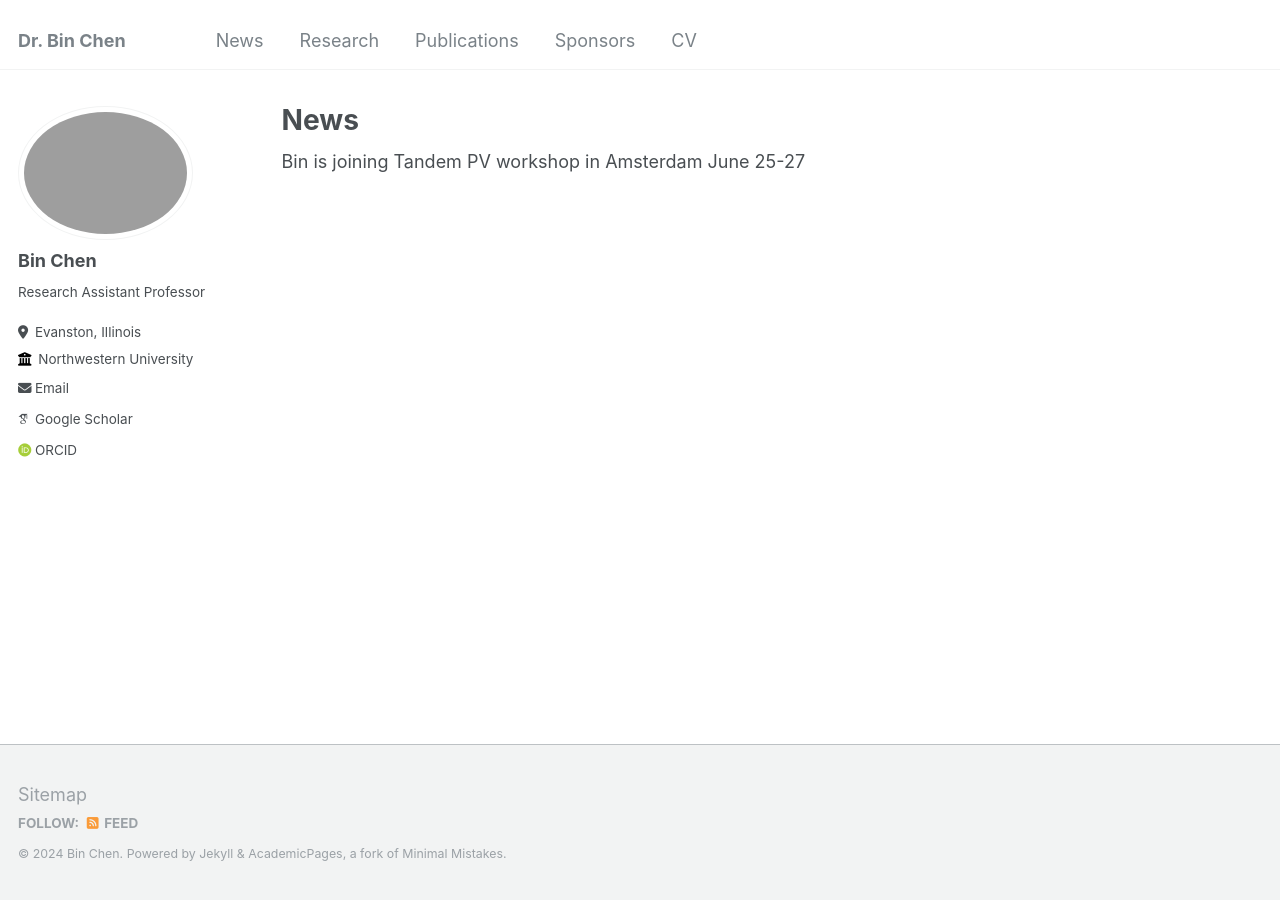
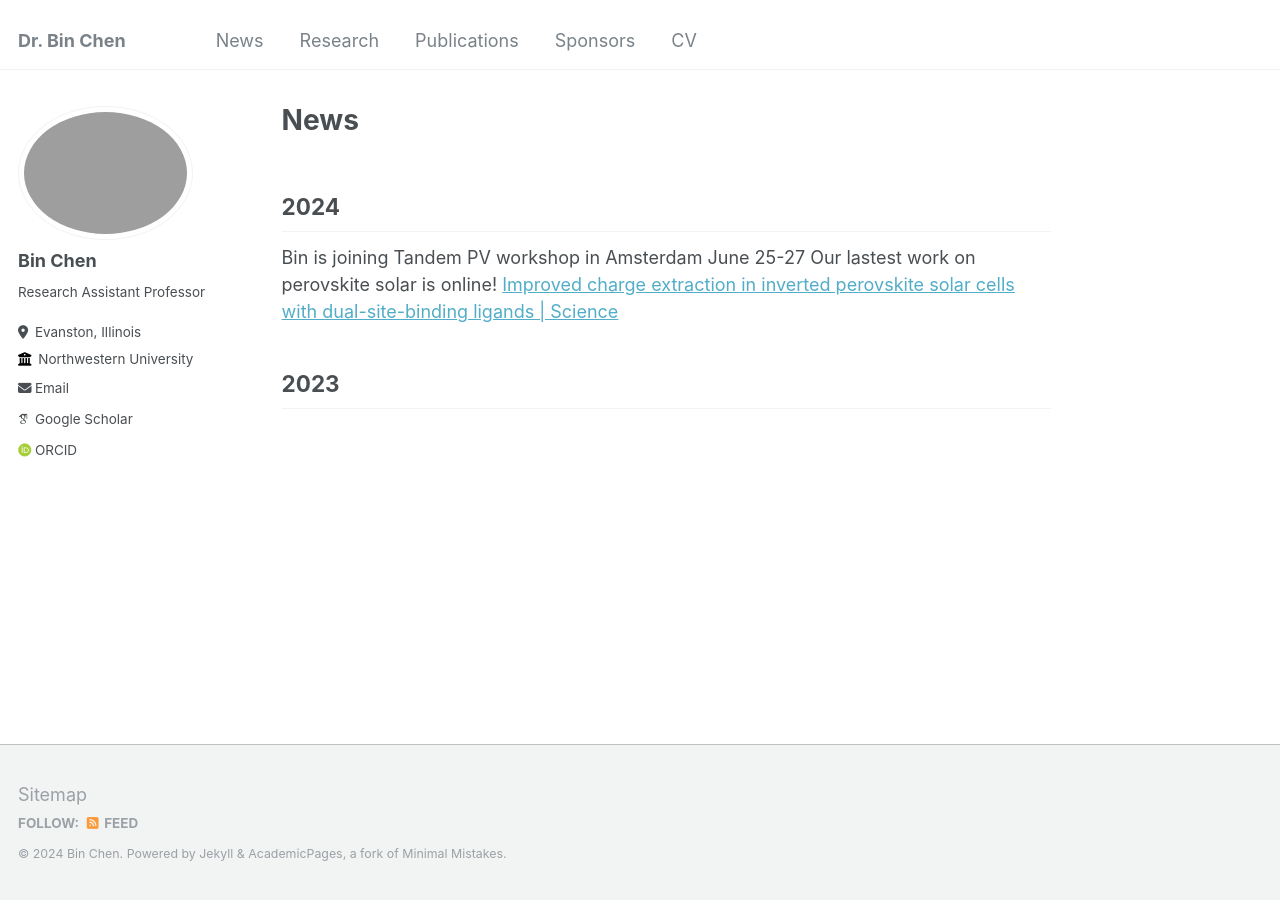
Before and after one commit to chenbinzero/chenbinzero.github.io, a Jekyll site: the page built from _pages/news.md, in a window 1280 px wide. Built offline with Jekyll 4.4.1, drawn with Linux system fonts in a browser that asks for light colours; some web fonts are replaced.

Commit message:
added the news

```diff
--- a/_pages/news.md
+++ b/_pages/news.md
@@ -7,5 +7,8 @@ author_profile: true
 #  - /news.md
 ---
 
+## 2024
+Bin is joining Tandem PV workshop in Amsterdam June 25-27
+Our lastest work on perovskite solar is online! [Improved charge extraction in inverted perovskite solar cells with dual-site-binding ligands | Science](https://www.science.org/doi/10.1126/science.adm9474)
 
-Bin is joining Tandem PV workshop in Amsterdam June 25-27
+## 2023
```
Also changed, not shown: 1 other file.
